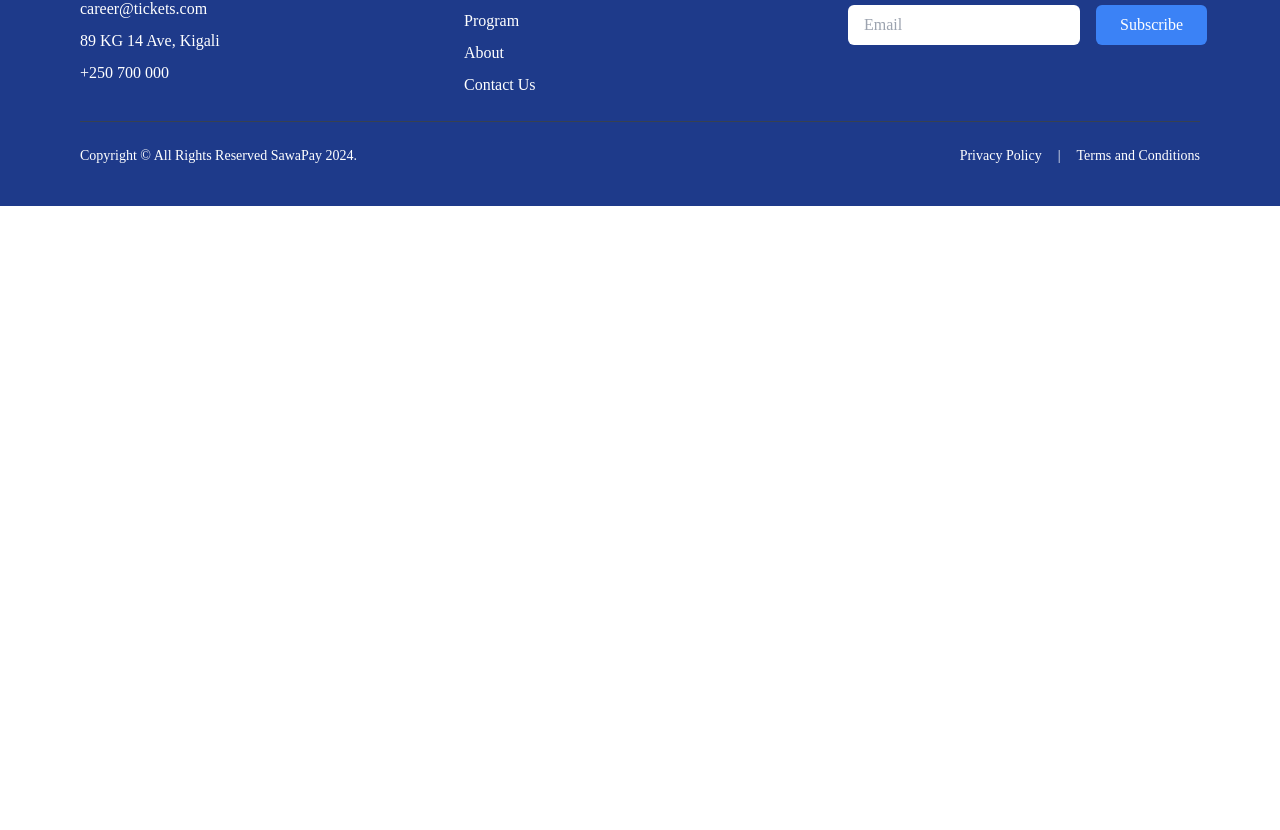
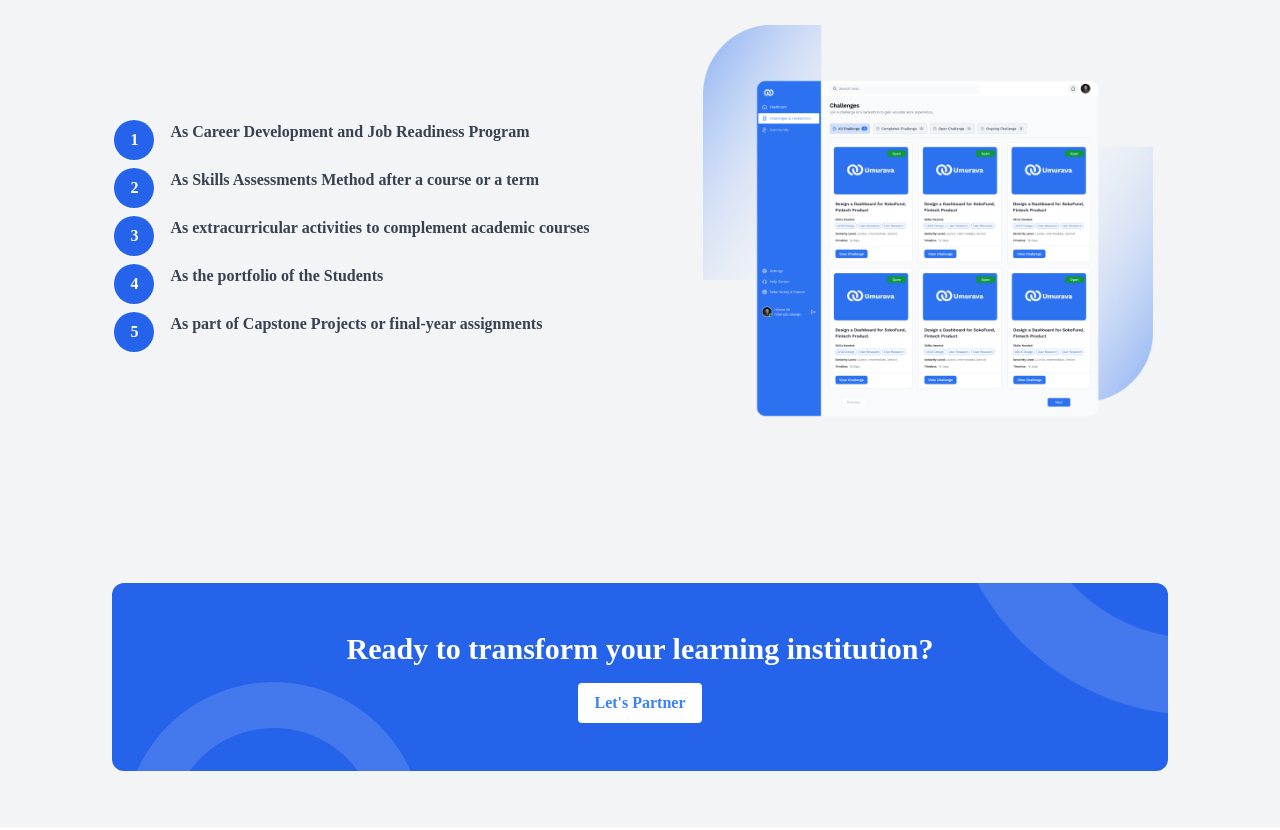
Before and after one commit to Viateur-akimana/umurava, a Next.js app: page /web/pages/education in a window 1280 px wide. Shown: the part 1750-2580 px from the top of the page. Before the commit the page ends 1956 px from the top, so only its background shows below. Built offline with nearby package versions, Linux system fonts and the light colour scheme.

Commit message:
new changes

```diff
--- a/src/app/web/pages/education/page.tsx
+++ b/src/app/web/pages/education/page.tsx
@@ -1,5 +1,7 @@
 import Accelerate from '@/components/layout/subcomponents/accelerate'
 import Collaborators from '@/components/layout/subcomponents/collaborators'
+import Connect from '@/components/layout/subcomponents/connect'
+import IntegrationSteps from '@/components/layout/subcomponents/integrationSteps'
 import Offerings from '@/components/layout/subcomponents/offerings'
 import React from 'react'
 
@@ -9,6 +11,8 @@ const Education = () => {
       <Accelerate />
       <Offerings />
       <Collaborators />
+      <IntegrationSteps />
+      <Connect />
     </div>
   )
 }
--- /dev/null
+++ b/src/components/layout/subcomponents/connect.tsx
@@ -0,0 +1,33 @@
+import Image from 'next/image'
+import React from 'react'
+
+const Connect: React.FC = () => {
+    return (
+        <div className="bg-gray-100 px-8 py-14 lg:px-28">
+            <div className='relative grid grid-cols-1 bg-blue-600 p-8 md:p-12 rounded-xl'>
+                <div className="flex flex-col justify-center items-center">
+                    <h2 className="text-3xl text-white font-bold">Ready to transform your learning institution?</h2>
+                    <button className="mt-4 bg-white text-blue-500 font-bold py-2 px-4 rounded">
+                        Let&apos;s Partner
+                    </button>
+                </div>
+                <Image
+                    src="/ellipse3.png"
+                    alt="hero image"
+                    width={220}
+                    height={80}
+                    className='absolute right-0 top-0'
+                />
+                <Image
+                    src="/ellipse4.png"
+                    alt="hero image"
+                    width={300}
+                    height={80}
+                    className='absolute left-3 bottom-0'
+                />
+            </div>
+        </div>
+    )
+}
+
+export default Connect
--- /dev/null
+++ b/src/components/layout/subcomponents/integrationSteps.tsx
@@ -0,0 +1,74 @@
+import Image from "next/image";
+import React from "react";
+
+interface Step {
+    id: number;
+    title: string;
+    description: string;
+}
+
+const steps: Step[] = [
+    {
+        id: 1,
+        title: "As Career Development and Job Readiness Program",
+        description: "",
+    },
+    {
+        id: 2,
+        title: "As Skills Assessments Method after a course or a term",
+        description: "",
+    },
+    {
+        id: 3,
+        title: "As extracurricular activities to complement academic courses",
+        description: "",
+    },
+    {
+        id: 4,
+        title: "As the portfolio of the Students",
+        description: "",
+    },
+    {
+        id: 5,
+        title: "As part of Capstone Projects or final-year assignments",
+        description: "",
+    },
+];
+
+const Step: React.FC<{ step: Step }> = ({ step }) => (
+    <div className="flex items-start gap-4">
+        <div className="flex items-center justify-center w-10 h-10 bg-blue-600 text-white font-bold rounded-full">
+            {step.id}
+        </div>
+        <p className="text-gray-700 font-semibold">{step.title}</p>
+    </div>
+);
+
+const IntegrationSteps: React.FC = () => {
+    return (
+        <div className="p-6 lg:p-20 bg-gray-100">
+            <h2 className="text-3xl font-bold text-center mb-8">
+                How Skills Challenges Program can Be Integrated into your Learning Institution
+            </h2>
+            <div className="w-full flex flex-col lg:flex-row gap-8">
+                <div className="w-full lg:w-1/2 flex flex-col gap-4 justify-center items-center">
+                    <div className="flex flex-col gap-2">
+                        {steps.map((step) => (
+                            <Step key={step.id} step={step} />
+                        ))}
+                    </div>
+                </div>
+                <div className="w-full lg:w-1/2 flex justify-center">
+                    <Image
+                        src="/benefits.png"
+                        alt="Integration Illustration"
+                        width={450}
+                        height={250}
+                    />
+                </div>
+            </div>
+        </div>
+    );
+};
+
+export default IntegrationSteps;
```
